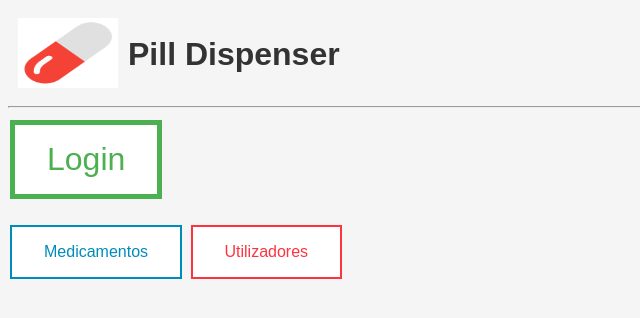
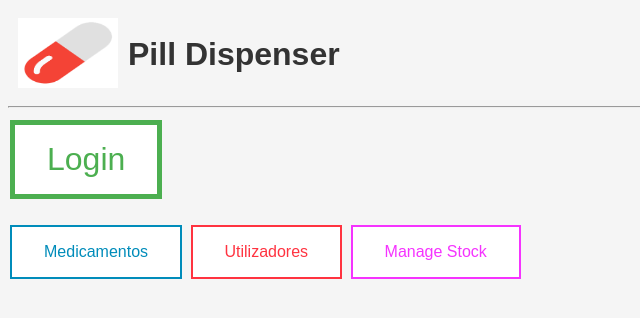
Before and after one commit to afonsomota2001/afonsomota2001.github.io, a PHP site: page / in a window 1280 px wide. Shown: the top 318 px of the page, without its empty margins (0-640 px from the left). Run offline with PHP 8.4, Linux system fonts and the light colour scheme.

Commit message:
stock à parte

```diff
--- a/index.html
+++ b/index.html
@@ -56,6 +56,17 @@
             color: white;
         }
 
+        .button4 {
+            background-color: white;
+            color: #f533ff;
+            border: 2px solid #f533ff;
+        }
+
+        .button4:hover {
+            background-color: #f533ff;
+            color: white;
+        }
+
     </style>
 </head>
 <body>
@@ -68,5 +79,7 @@
         <button onclick = "window.location.href='login.php'" class="button button1">Login</button> <br> <br>
         <button onclick = "window.location.href='dataMed.php'"class="button button2">Medicamentos</button>
         <button onclick = "window.location.href='data.php'" class="button button3">Utilizadores</button>
+        <button onclick = "window.location.href='stock.php'" class="button button4">Manage Stock</button>
+
     </nav>
 </body>
--- a/infoAddMed.php
+++ b/infoAddMed.php
@@ -27,8 +27,6 @@ if (isset($_POST['submit'])) {
 
 }
 
-
-// adicionar os medicamentos existentes ao stock
 
 
 ?>
--- a/introMed.php
+++ b/introMed.php
@@ -57,6 +57,8 @@ if(isset($_POST["submit"])){
     <input type="text" id="frequency" name="frequency"><br><br>
 
     Optional
+    <br>
+    <br>
     <label for="deposit_number">Deposit Number:</label><br>
     <input type="text" id="deposit_number" name="deposit_number"><br><br>
 
```
Also changed, not shown: stock.php (added).
